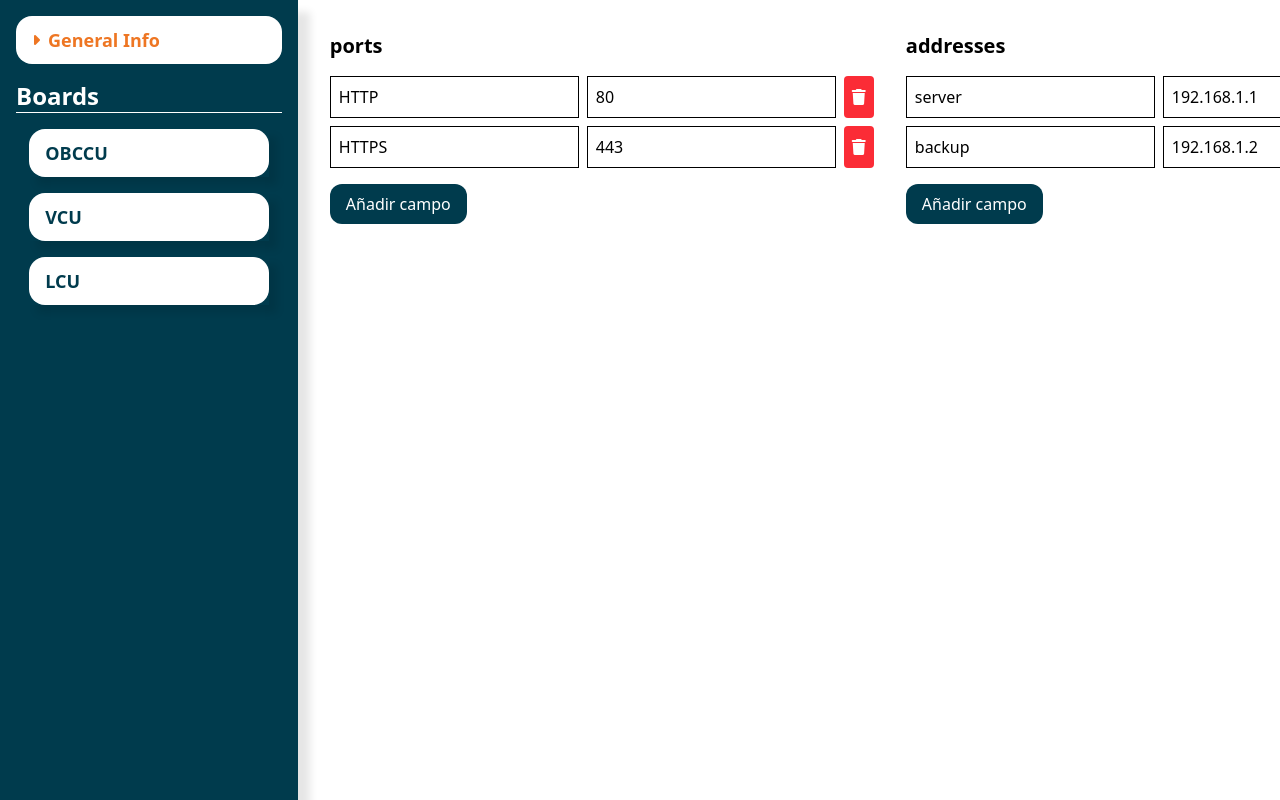
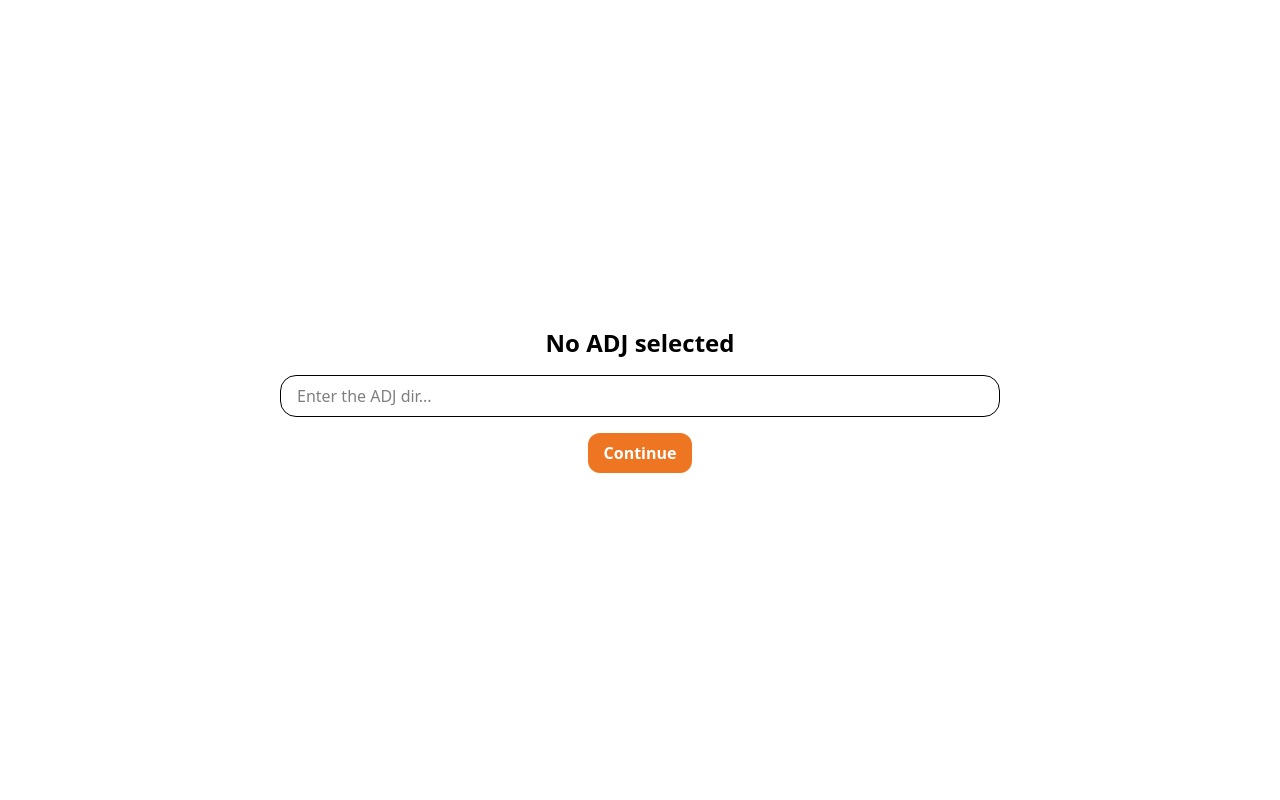
Before and after one commit to HyperloopUPV-H8/adj-valet, a React (Vite) app in the folder adj-valet-front/: page / in a window 1280 px wide. Built offline with nearby package versions, Linux system fonts and the light colour scheme.

Commit message:
adj path input

```diff
--- a/adj-valet-front/src/App.tsx
+++ b/adj-valet-front/src/App.tsx
@@ -9,13 +9,31 @@ function App() {
     const { setADJStore } = useADJStore();
     const [isLoading, setIsLoading] = useState(true);
     const [selectedSection, setSelectedSection] = useState('general_info');
+    const [ADJPath, setADJPath] = useState('');
+    const adj_path = localStorage.getItem('adj_path');
+
+    // useEffect(() => {
+    //     setTimeout(() => {
+    //         setADJStore(ADJ_INFO_MOCK);
+    //         setIsLoading(false);
+    //     }, 1000);
+    // }, [setADJStore]);
 
     useEffect(() => {
         setTimeout(() => {
             setADJStore(ADJ_INFO_MOCK);
             setIsLoading(false);
-        }, 1000);
-    }, [setADJStore]);
+        });
+        // if(!adj_path) {
+        //     setIsLoading(false);
+
+        // }
+    }, [adj_path]);
+
+    function onEnterADJDir(): void {
+        localStorage.setItem('adj_path', ADJPath);
+        window.location.reload();
+    }
 
     return (
         <div className="flex h-full">
@@ -23,8 +41,21 @@ function App() {
                 <div className="flex h-full w-full items-center justify-center">
                     <LoadingSpinner />
                 </div>
+            ) : !adj_path ? (
+                <div className="flex h-full w-full flex-col items-center justify-center gap-4">
+                    <h1 className="text-2xl font-bold">No ADJ selected</h1>
+                    <input
+                        type="text"
+                        placeholder="Enter the ADJ dir..."
+                        className="w-180 rounded-2xl border p-2 px-4"
+                        onChange={(event) => setADJPath(event.target.value)}
+                    />
+                    <button className="bg-hupv-orange cursor-pointer rounded-xl px-4 py-2 font-bold text-white" onClick={() => onEnterADJDir()}>
+                        Continue
+                    </button>
+                </div>
             ) : (
-                <div className='flex h-full w-full'>
+                <div className="flex h-full w-full">
                     <Sidebar
                         selectedSection={selectedSection}
                         onSelectedSection={(section: string) =>
@@ -32,9 +63,7 @@ function App() {
                         }
                     ></Sidebar>
 
-                    <Content
-                        selectedSection={selectedSection}
-                    ></Content>
+                    <Content selectedSection={selectedSection}></Content>
                 </div>
             )}
         </div>
--- a/adj-valet-front/src/api/api.ts
+++ b/adj-valet-front/src/api/api.ts
@@ -0,0 +1,28 @@
+const BASE_PATH = 'http://localhost:3000';
+
+export const sendADJPath = async (adjPath: string) => {
+    if (!adjPath) {
+        throw new Error("El parámetro 'adjPath' es obligatorio.");
+    }
+
+    const url = `${BASE_PATH}/path`;
+
+    try {
+        const response = await fetch(url, {
+            method: 'POST',
+            body: JSON.stringify({ adjPath }),
+            headers: {
+                'Content-Type': 'application/json',
+            },
+        });
+
+        if (!response.ok) {
+            throw new Error(`Error en la solicitud: ${response.status} ${response.statusText}`);
+        }
+
+        return await response.json(); // Si esperas un JSON como respuesta
+    } catch (error) {
+        console.error("Error al enviar la solicitud:", error);
+        throw error; // Re-lanzar el error para que el llamador lo maneje
+    }
+};
--- a/adj-valet-front/src/layout/Sidebar.tsx
+++ b/adj-valet-front/src/layout/Sidebar.tsx
@@ -7,12 +7,24 @@ interface Props {
 }
 
 export const Sidebar = ({ selectedSection, onSelectedSection }: Props) => {
+    const { boards } = useADJStore();
 
-    const { boards } = useADJStore();
+    const clearADJPath = () => {
+        localStorage.removeItem('adj_path');
+        window.location.reload();
+    }
 
     return (
         <section className="bg-hupv-blue shadow-large flex h-full w-sm flex-col gap-4 p-4">
-            <Button title="General Info" isSelected={selectedSection == 'general_info'} onClick={() => onSelectedSection('general_info')}/>
+            <button className="bg-hupv-orange align-center flex w-fit cursor-pointer justify-center self-end rounded-full p-2 text-white" onClick={() => clearADJPath()}>
+                <i className="fa-solid fa-gear text-2xl"></i>
+            </button>
+
+            <Button
+                title="General Info"
+                isSelected={selectedSection == 'general_info'}
+                onClick={() => onSelectedSection('general_info')}
+            />
 
             <div>
                 <h2 className="mb-1 text-2xl font-bold text-white">
@@ -25,7 +37,11 @@ export const Sidebar = ({ selectedSection, onSelectedSection }: Props) => {
                         const name = Object.keys(board)[0];
                         return (
                             <li key={index} className="shadow-small">
-                                    <Button title={name} isSelected={selectedSection == name} onClick={() => onSelectedSection(name)}/>
+                                <Button
+                                    title={name}
+                                    isSelected={selectedSection == name}
+                                    onClick={() => onSelectedSection(name)}
+                                />
                             </li>
                         );
                     })}
```
Lines whose indentation alone changed are shown as unchanged.
